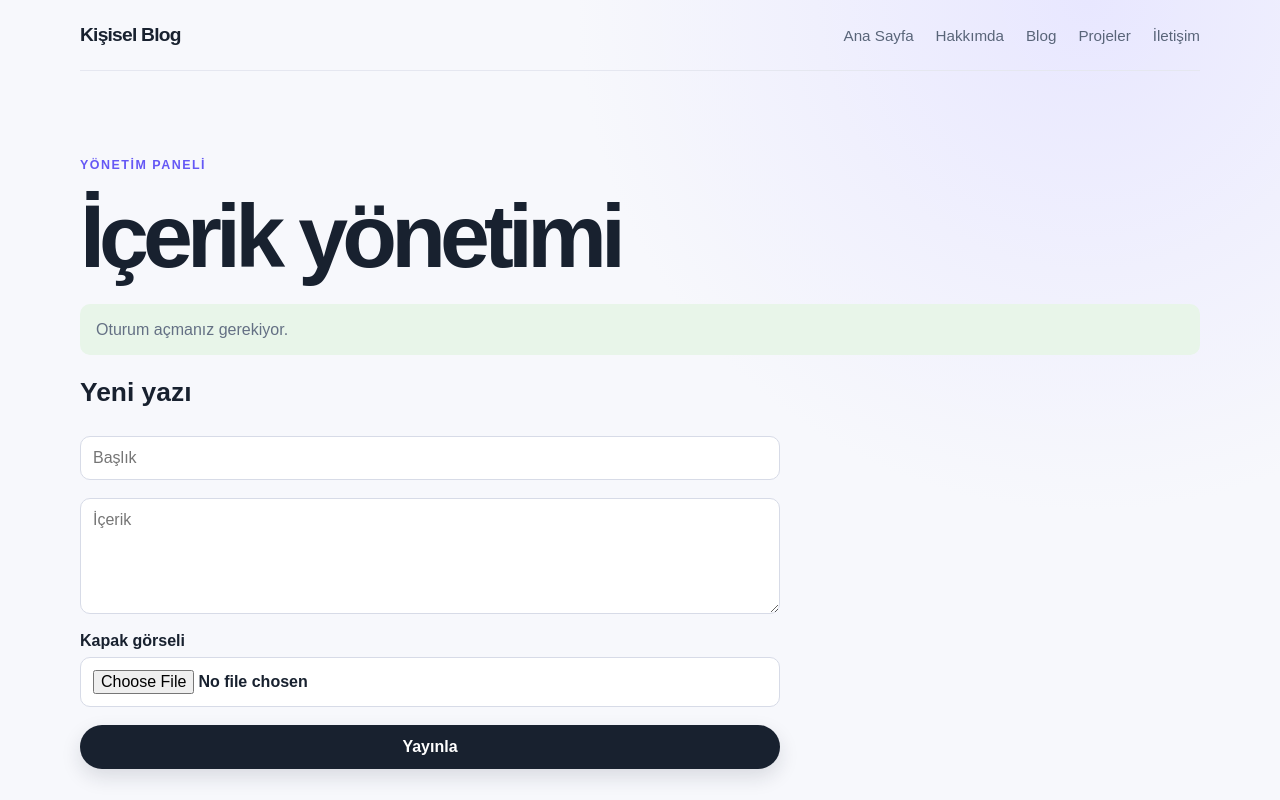
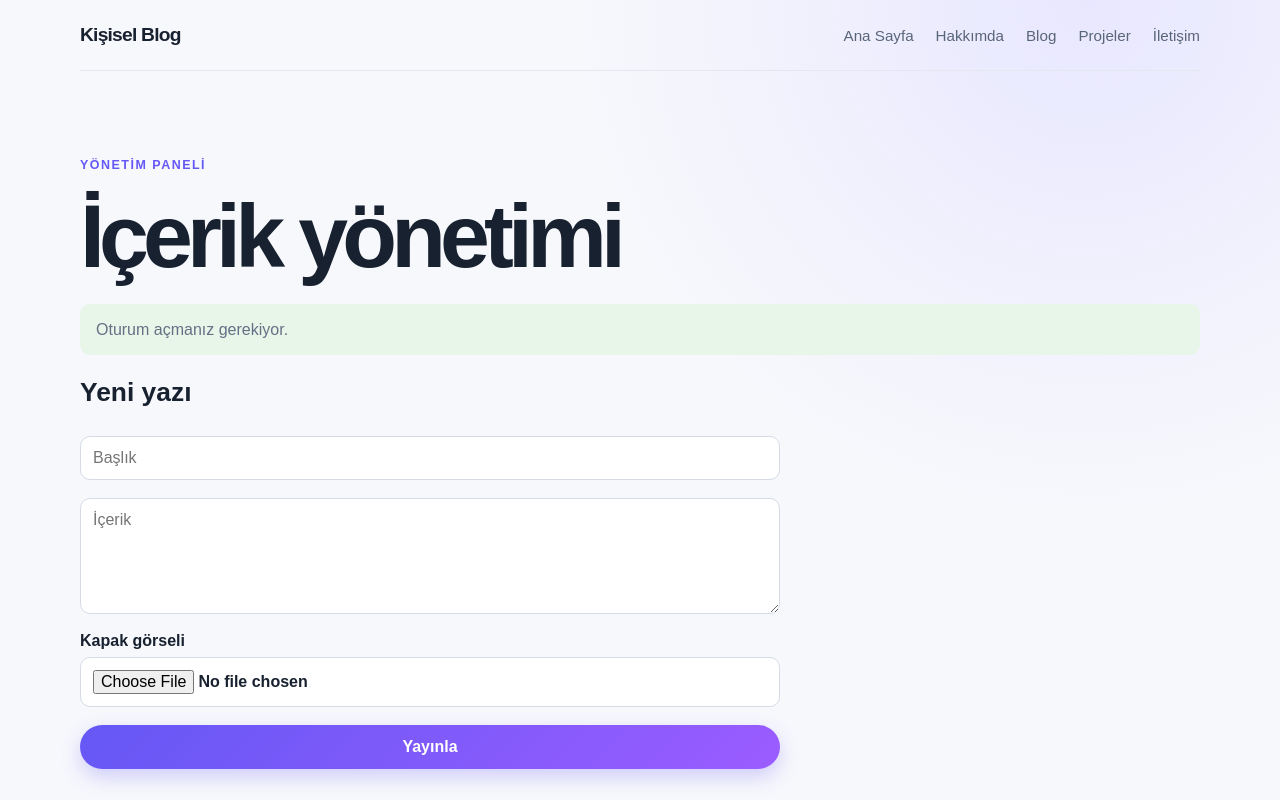
Before and after one commit to azracnarr/personal-blog-system, a Next.js app in the folder frontend/: page /admin in a window 1280 px wide. Shown: the top 800 px of the page. Built offline with nearby package versions, Linux system fonts and the light colour scheme; no server answers.

Commit message:
style: add vibrant admin buttons

```diff
--- a/frontend/src/app/globals.css
+++ b/frontend/src/app/globals.css
@@ -14,8 +14,9 @@ h1 { font-size: clamp(2.6rem, 7vw, 5.8rem); line-height: 1.02; margin: 14px 0 22
 h2 { font-size: 1.65rem; } h3 { font-size: 1.35rem; }
 p { color: #647084; line-height: 1.7; }
 .actions { display: flex; gap: 24px; align-items: center; margin-top: 30px; }
-.button { display: inline-block; border: 0; border-radius: 999px; background: #18212f; color: white; padding: 13px 21px; cursor: pointer; font-size: 1rem; font-weight: 700; box-shadow: 0 8px 20px #18212f22; }
-.button:hover { background: #6558f5; color: white; transform: translateY(-1px); }
+.button { display: inline-block; border: 0; border-radius: 999px; background: linear-gradient(135deg, #6558f5, #9b5cff); color: white; padding: 13px 21px; cursor: pointer; font-size: 1rem; font-weight: 700; box-shadow: 0 8px 20px #6558f544; }
+.button:hover { background: linear-gradient(135deg, #5145df, #8745ed); color: white; transform: translateY(-1px); }
+.button:disabled { opacity: .65; cursor: wait; transform: none; }
 .section-heading { display: flex; justify-content: space-between; align-items: baseline; margin-bottom: 18px; }
 .cards { display: grid; grid-template-columns: repeat(auto-fit, minmax(240px, 1fr)); gap: 20px; }
 .card { overflow: hidden; padding: 24px; background: rgba(255,255,255,.82); border: 1px solid #e2e5ef; border-radius: 18px; box-shadow: 0 12px 36px #59657912; }
```
